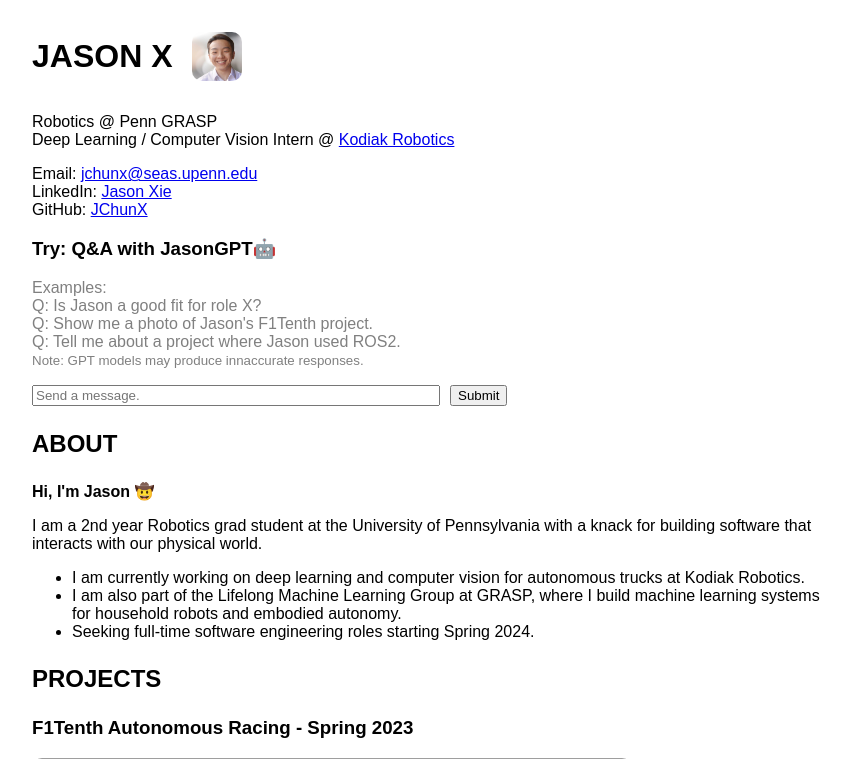
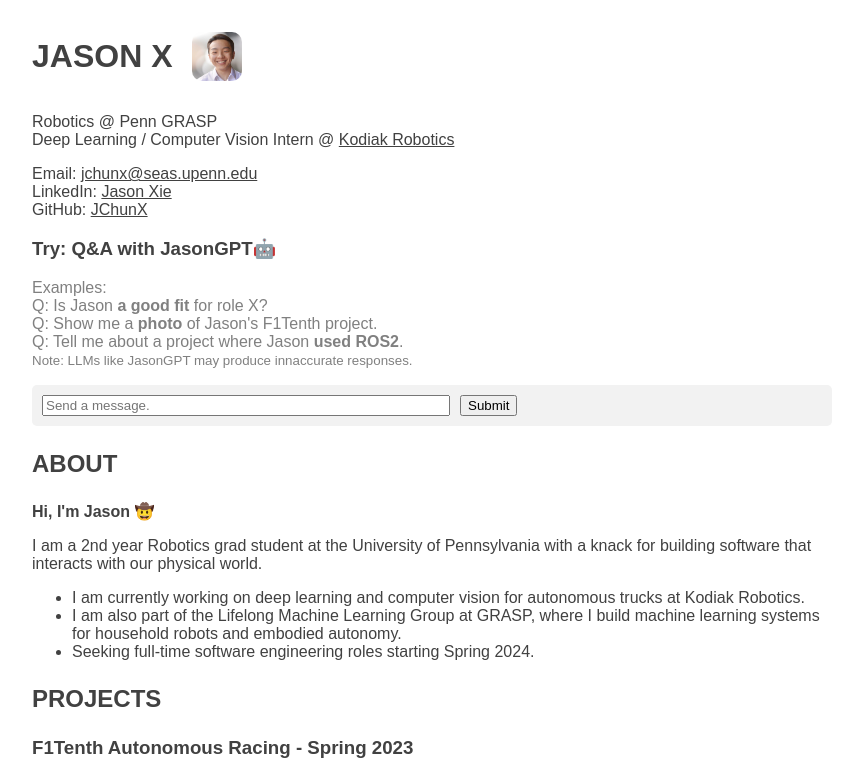
Before and after one commit to JChunX/a-website, a Flask app: page / in a window 1280 px wide. Shown: the top 759 px of the page, without its empty margins (208-1071 px from the left). Run offline with Flask 3, Linux system fonts and the light colour scheme; grey boxes are pictures that could not be loaded.

Commit message:
procfile

```diff
--- a/app.py
+++ b/app.py
@@ -1,8 +1,10 @@
+import argparse
+import os
+import time
 from pathlib import Path
 
 import markdown
 import openai
-import time
 from flask import Flask, jsonify, render_template, request
 
 
@@ -64,6 +66,8 @@ class JasonGPT:
             finish_reason = response.choices[0].finish_reason
             if finish_reason == 'length':
                 response_str += "..."
+            if response_str[0] == '#':
+                response_str = '\n' + response_str
         except Exception as e:
             print(e)
             response_str = "Sorry, I am currently unable to answer this question. Please try again later."
@@ -112,6 +116,16 @@ def process_query():
     return jsonify({'result': result_html})
 
 
+parser = argparse.ArgumentParser()
+parser.add_argument('--ip', type=str, default="0.0.0.0")
+parser.add_argument('--debug', action='store_true')
+args = parser.parse_args()
+
+
 if __name__ == '__main__':
     port = int(os.environ.get('PORT', 5000))
-    app.run(host="0.0.0.0", port=port, debug=True)
+    ip = args.ip
+    debug = args.debug
+    print("Running on {}:{}".format(ip, port))
+    print("Debug mode: {}".format(debug))
+    app.run(host=ip, port=port, debug=debug)
--- a/static/styles.css
+++ b/static/styles.css
@@ -1,20 +1,40 @@
 body {
     font-family: sans-serif;
+    color: #414141;
+}
+
+a {
+  color: #414141; /* Dark blue color */
 }
 
 footer {
-  width: 800px;
-  height: 300px;
+
+  height: 50px;
   margin: 0 auto;
+  background-color: #f2f2f2;
+  border-radius: 5px;
+  display: flex;
+  justify-content: center;
+  align-items: center;
+  font-size: 14px;
+  color: #666;
 }
+
 
 .markdown-content {
   width: 800px;
   margin: 0 auto;
+  padding-bottom: 50px;
 }
 .intro {
   width: 800px;
   margin: 0 auto;
+}
+
+#query-io-container {
+  background-color: #f2f2f2;
+  border-radius: 5px;
+  padding: 10px;
 }
 
 .query-interface {
--- a/templates/index.html
+++ b/templates/index.html
@@ -39,15 +39,16 @@
         <p style="color: grey;">
             Examples:
             <br/>
-            Q: Is Jason a good fit for role X?
+            Q: Is Jason <b>a good fit</b> for role X?
             <br/>
-            Q: Show me a photo of Jason's F1Tenth project.
+            Q: Show me a <b>photo</b> of Jason's F1Tenth project.
             <br/>
-            Q: Tell me about a project where Jason used ROS2.
+            Q: Tell me about a project where Jason <b>used ROS2</b>.
             <br/>
 
-            <small>Note: GPT models may produce innaccurate responses.</small>
+            <small>Note: LLMs like JasonGPT may produce innaccurate responses.</small>
         </p>
+        <div id="query-io-container">
             <div id="query-result"></div>
             <form id="query-form">
                 <div class="form-input-container">
@@ -58,6 +59,7 @@
                     </div>
                 </div>
             </form>
+        </div>
 
         <script src="https://code.jquery.com/jquery-3.6.0.min.js"></script>
         <script>
@@ -96,7 +98,7 @@
     <div class="markdown-content">{{ content|safe }}</div>
 
     <footer>
-
+        <p>Website created by Jason Xie, May 2023</p>
     </footer>
 </body>
 </html>
```
Also changed, not shown: README.md. Lines whose indentation alone changed are shown as unchanged.
